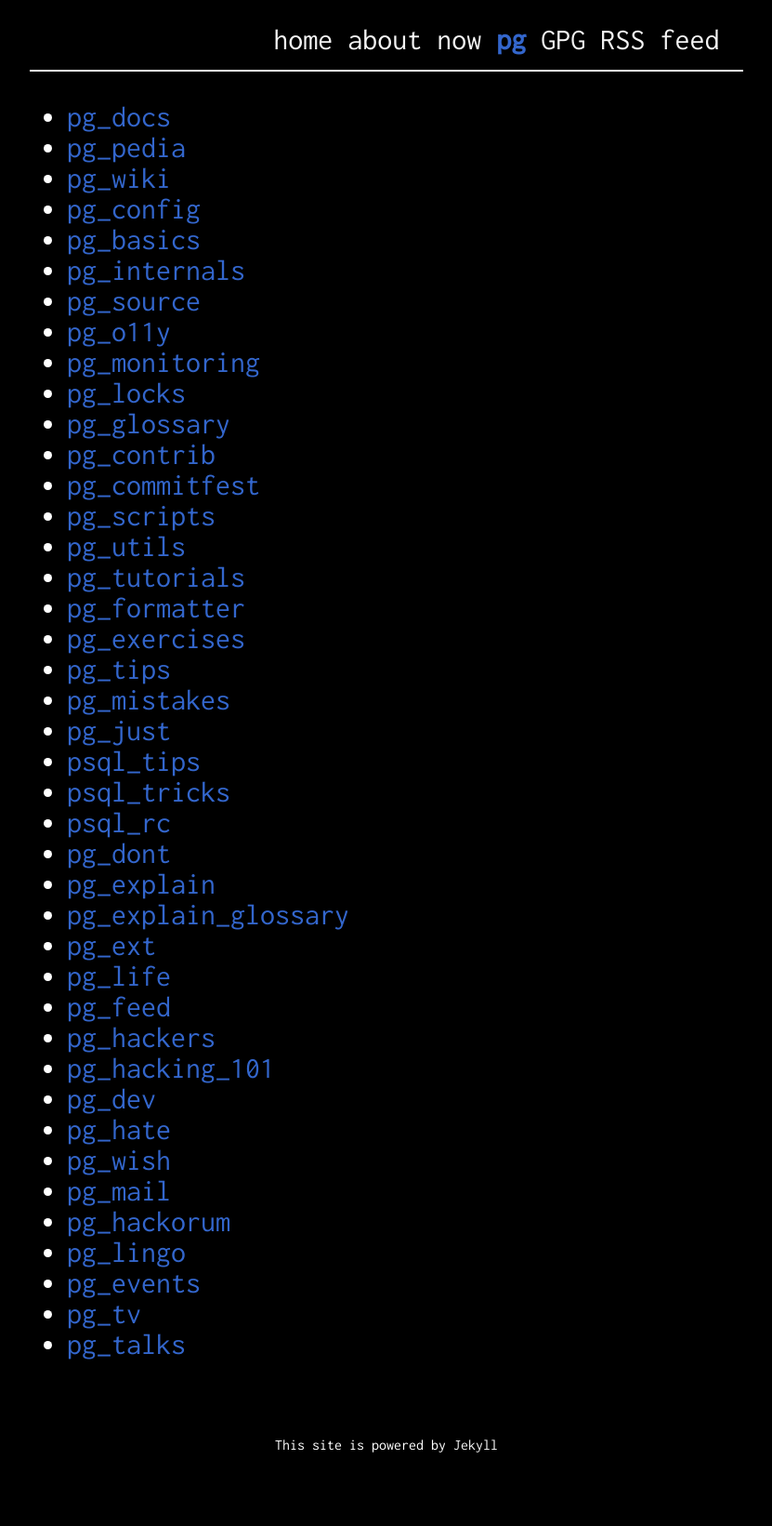
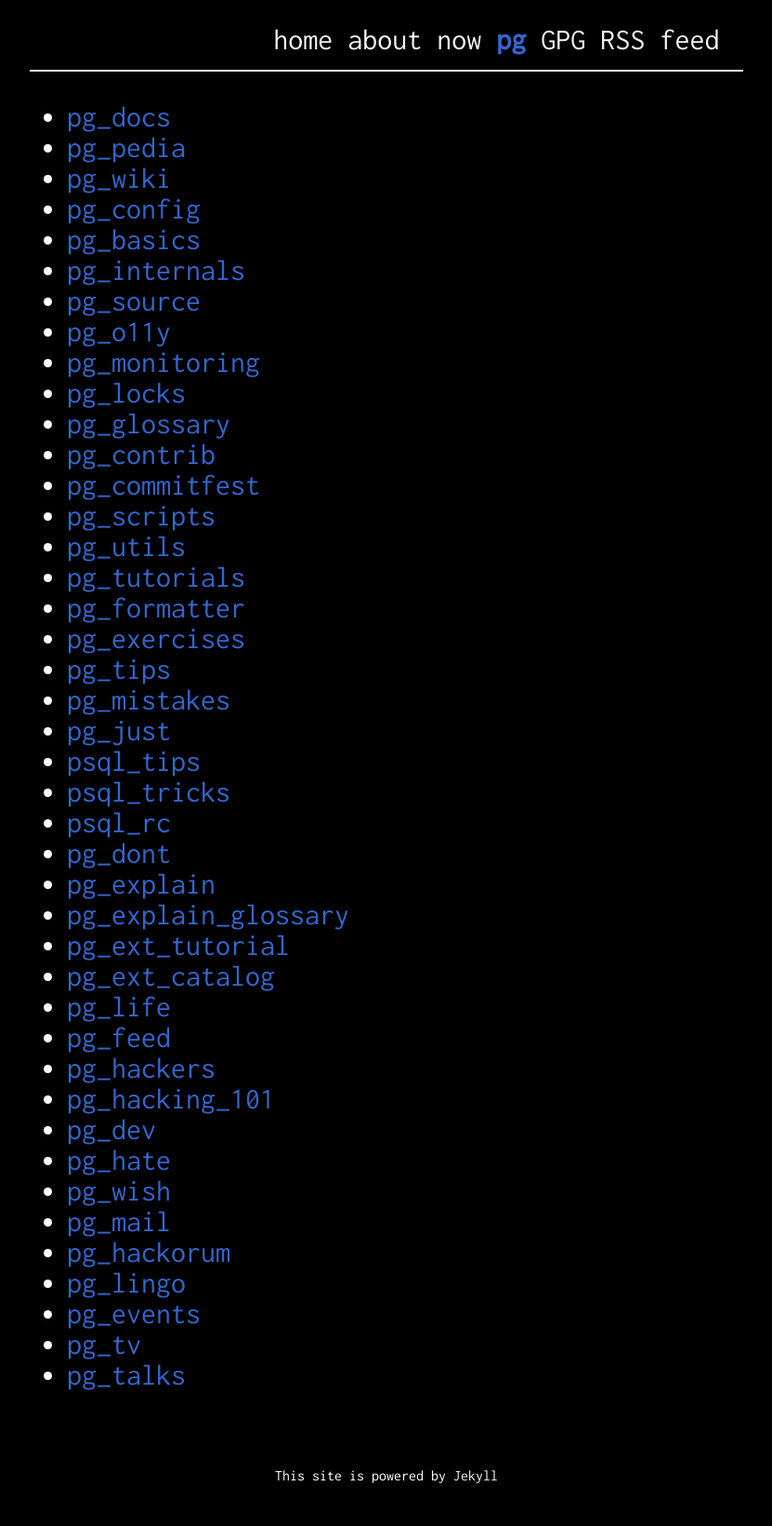
Before and after one commit to giulianopz/giulianopz.github.io, a Jekyll site: the page built from pg.md, in a window 1280 px wide. Shown: the whole page at 93% size, without its empty margins (224-1055 px from the left). Built offline with Jekyll 4.4.1, drawn with Linux system fonts in a browser that asks for light colours; nearby versions of some CDN libraries; before the commit the page ends 1608 px from its top, so only the background shows below that.

Commit message:
add pfg ext catalog link

```diff
--- a/pg.md
+++ b/pg.md
@@ -30,7 +30,8 @@ title: pg_links
 - [pg_dont](https://wiki.postgresql.org/wiki/Don%27t_Do_This)
 - [pg_explain](https://explain.depesz.com/)
 - [pg_explain_glossary](https://www.pgmustard.com/docs/explain)
-- [pg_ext](https://github.com/IshaanAdarsh/Postgres-extension-tutorial/blob/main/SGML/intro_and_toc.md)
+- [pg_ext_tutorial](https://github.com/IshaanAdarsh/Postgres-extension-tutorial/blob/main/SGML/intro_and_toc.md)
+- [pg_ext_catalog](https://pgext.cloud/)
 - [pg_life](https://pglife.momjian.us/)
 - [pg_feed](https://planet.postgresql.org/)
 - [pg_hackers](https://discord.gg/As5rvwVz)
```
